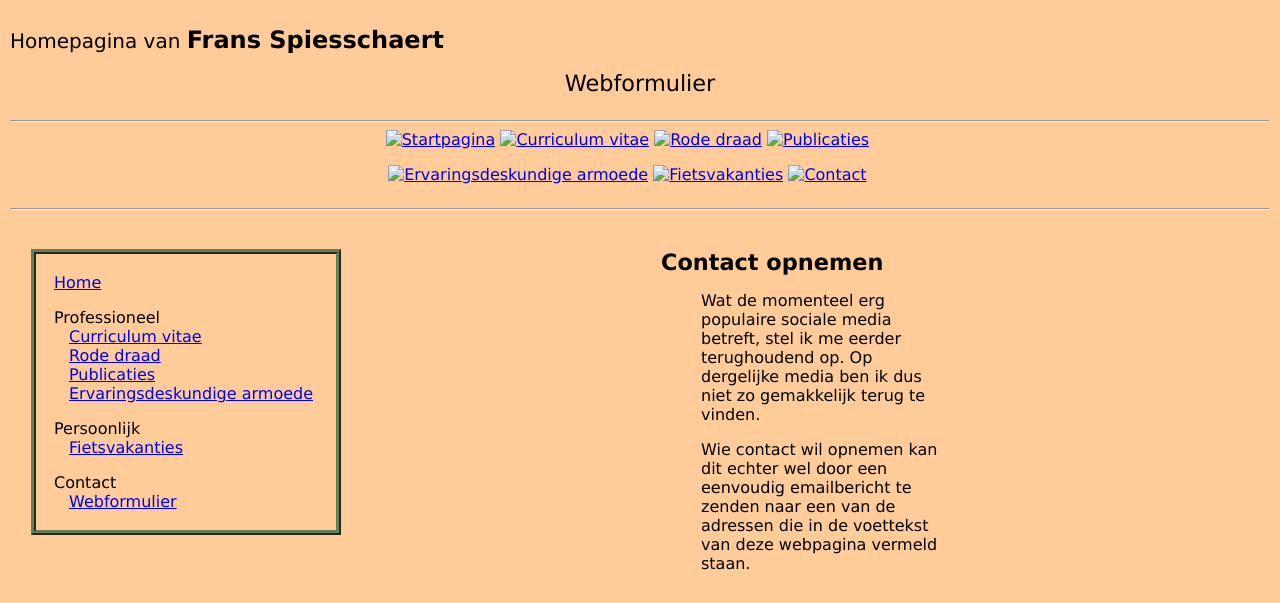
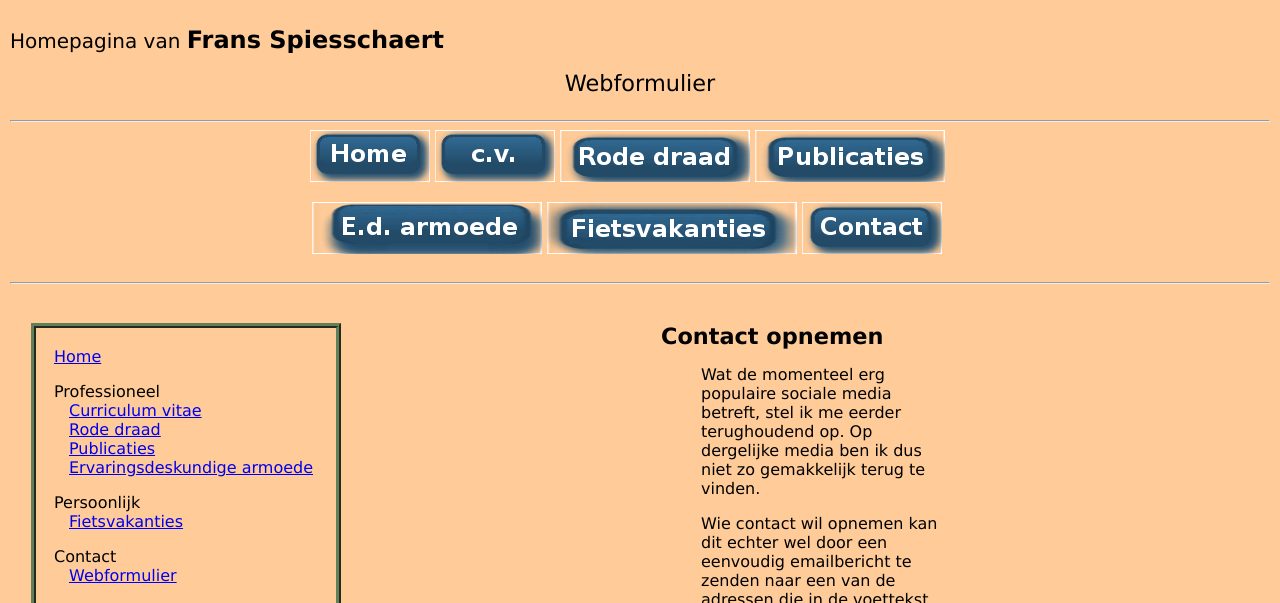
Before and after one commit to Frans-Spiesschaert/Frans-Spiesschaert.github.io, a plain HTML site: page contact/contact.html in a window 1280 px wide. Shown: the top 603 px of the page. Drawn offline with Linux system fonts and the light colour scheme.

Commit message:
Fix more image links.

```diff
--- a/contact/contact.html
+++ b/contact/contact.html
@@ -47,15 +47,15 @@
 <hr>
 <div id="full-lenght-box">
 	<p class="centered">
-	<a href="/index.html"><img class="120" alt="Startpagina" src="afbeeldingen/home.png"></a>
-	<a href="/professioneel/cv.html"><img class="120" alt="Curriculum vitae" src="afbeeldingen/cv.png"></a>
-	<a href="/professioneel/rode_draad.html"><img class="190" alt="Rode draad" src="afbeeldingen/rode_draad.png"></a>
-	<a href="/professioneel/publicaties.html"><img class="190" alt="Publicaties" src="afbeeldingen/publicaties.png"></a>
+	<a href="/index.html"><img class="120" alt="Startpagina" src="/afbeeldingen/home.png"></a>
+	<a href="/professioneel/cv.html"><img class="120" alt="Curriculum vitae" src="/afbeeldingen/cv.png"></a>
+	<a href="/professioneel/rode_draad.html"><img class="190" alt="Rode draad" src="/afbeeldingen/rode_draad.png"></a>
+	<a href="/professioneel/publicaties.html"><img class="190" alt="Publicaties" src="/afbeeldingen/publicaties.png"></a>
 	</p>
 	<p class="centered">
-	<a href="/professioneel/ed.html"><img class="210" alt="Ervaringsdeskundige armoede" src="afbeeldingen/ed_armoede.png"></a>
-	<a href="/persoonlijk/fietsvakantie.html"><img class="250" alt="Fietsvakanties" src="afbeeldingen/fietsvakanties.png"></a>
-	<a href="/contact/contact.html"><img class="140" alt="Contact" src="afbeeldingen/contact.png"></a>
+	<a href="/professioneel/ed.html"><img class="210" alt="Ervaringsdeskundige armoede" src="/afbeeldingen/ed_armoede.png"></a>
+	<a href="/persoonlijk/fietsvakantie.html"><img class="250" alt="Fietsvakanties" src="/afbeeldingen/fietsvakanties.png"></a>
+	<a href="/contact/contact.html"><img class="140" alt="Contact" src="/afbeeldingen/contact.png"></a>
 	</p>
 </div>
 <hr>
@@ -137,7 +137,7 @@ Naamsvermelding-GelijkDelen 3.0 Unported licentie</a> zijn van toepassing op dez
 Frans.Spiesschaert@{yucom.be, gmail.com}<br>
 <!-- De datum wordt ingevuld door een date-opdracht in het template -->
 Laatst bewerkt op
-dinsdag 11 februari 2025
+donderdag 13 februari 2025
 
 <br>
 
```
Also changed, not shown: foss-en-ik.html (+1 -1 lines), index.html (+9 -9 lines), persoonlijk/Frasnes-Mons.html (+1 -1 lines), persoonlijk/fietsvakantie.html (+8 -8 lines), professioneel/cv.html (+1 -1 lines), professioneel/ed.html (+8 -8 lines), professioneel/publicaties.html (+8 -8 lines), professioneel/rode_draad.html (+8 -8 lines).
